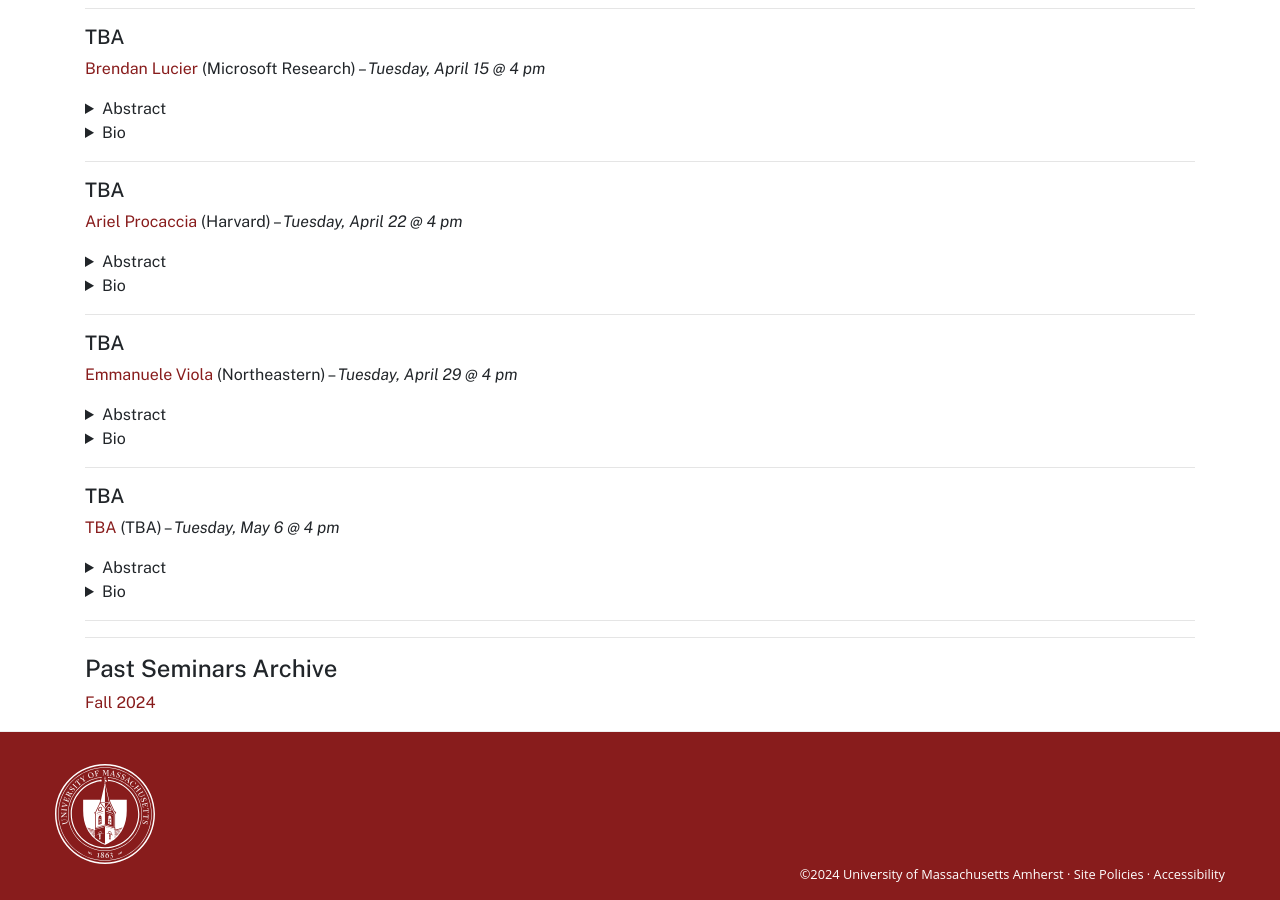
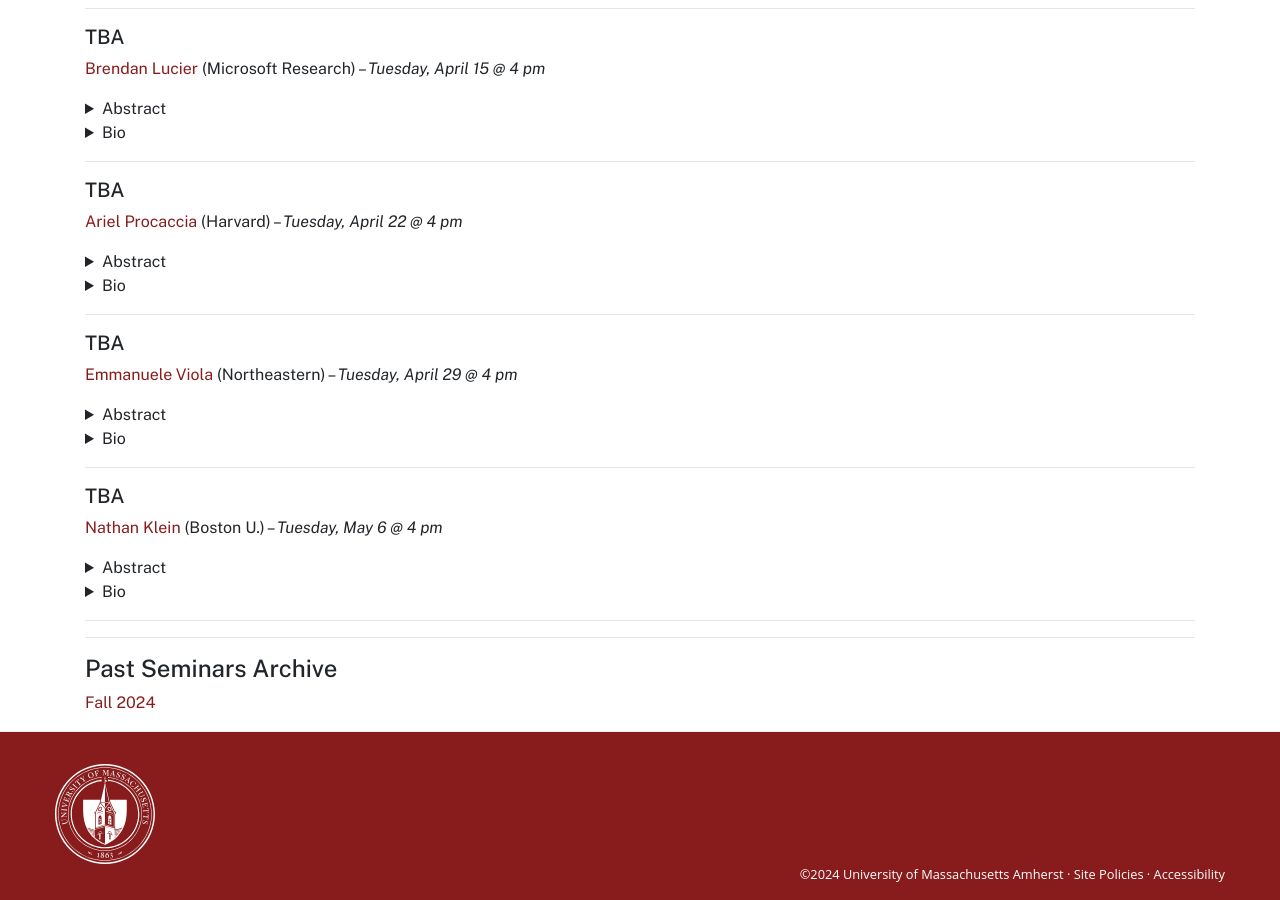
Before and after one commit to umass-theory/umass-theory.github.io, a Jekyll site: the page built from seminar.md, in a window 1280 px wide and 900 px high, scrolled down 3874 px. Built offline with Jekyll 4.4.1, drawn with Linux system fonts in a browser that asks for light colours.

Commit message:
update for 5/6

```diff
--- a/seminar.md
+++ b/seminar.md
@@ -230,7 +230,7 @@ Bio TBA
 
 ##### TBA
 
-[TBA](TBA) (TBA) --  *Tuesday, May 6 @ 4 pm*
+[Nathan Klein](https://nathan-klein.github.io/) (Boston U.) --  *Tuesday, May 6 @ 4 pm*
 <details markdown="1">
 <summary>Abstract</summary>
 
```
